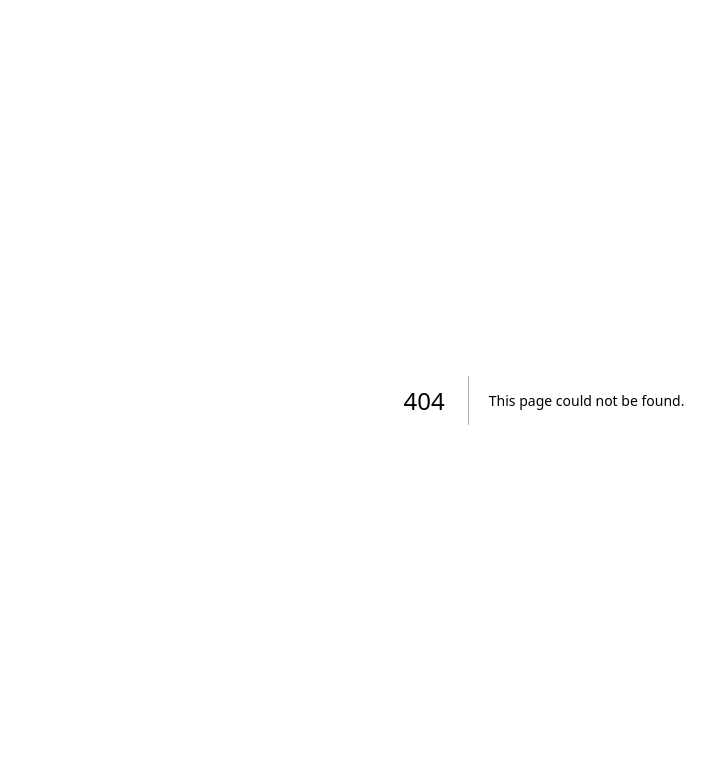
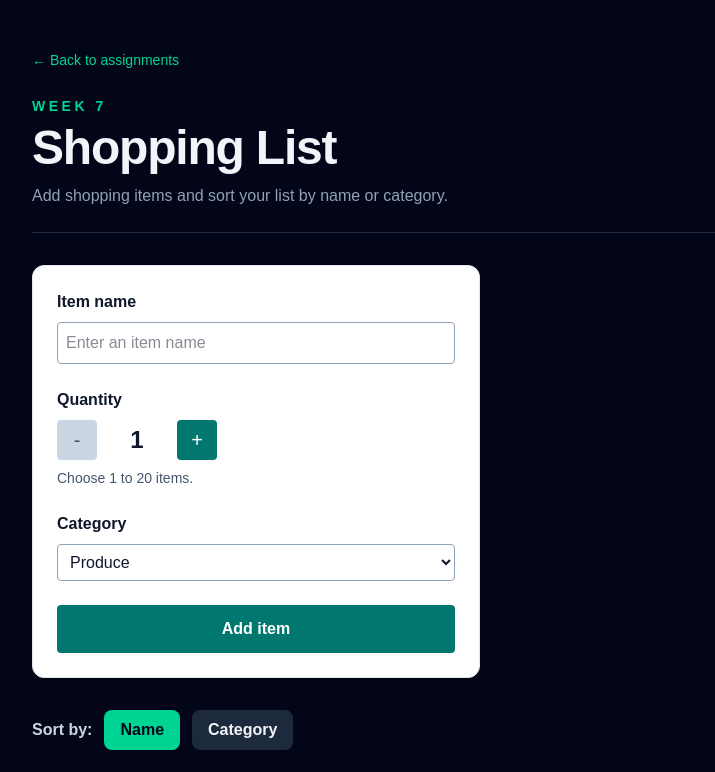
Before and after one commit to Exampleuser274/cprg306-assignments, a Next.js app: page /week-7 in a window 1280 px wide. Before the commit this address had no page. Shown: the top 772 px of the page, without its empty margins (96-811 px from the left). Built offline with nearby package versions, Linux system fonts and the light colour scheme.

Commit message:
week 7 page js implementation

```diff
--- /dev/null
+++ b/app/week-7/page.js
@@ -0,0 +1,50 @@
+"use client";
+
+import { useState } from "react";
+import Link from "next/link";
+import ItemList from "./item-list";
+import NewItem from "./new-item";
+import itemsData from "./items.json";
+
+
+export default function Page() {
+  // Page owns the items so the form and list share the same data.
+  const [items, setItems] = useState(itemsData);
+
+  function handleAddItem(newItem) {
+    // Build a new array instead of changing the existing state array.
+    setItems(function (currentItems) {
+      return [...currentItems, newItem];
+    });
+  }
+
+  return (
+    <main className="min-h-screen bg-slate-950 px-5 py-12 text-slate-100 sm:px-8">
+      <section className="mx-auto max-w-5xl">
+        <Link
+          href="/"
+          className="inline-flex text-sm font-medium text-emerald-400 transition hover:text-emerald-300"
+        >
+          ← Back to assignments
+        </Link>
+
+        <div className="mb-8 mt-6 border-b border-slate-800 pb-6">
+          <p className="text-sm font-semibold uppercase tracking-[0.25em] text-emerald-400">
+            Week 7
+          </p>
+          <h1 className="mt-2 text-4xl font-bold tracking-tight sm:text-5xl">
+            Shopping List
+          </h1>
+          <p className="mt-3 text-slate-400">
+            Add shopping items and sort your list by name or category.
+          </p>
+        </div>
+
+        <div className="mb-8">
+          <NewItem onAddItem={handleAddItem} />
+        </div>
+        <ItemList items={items} />
+      </section>
+    </main>
+  );
+}
```
